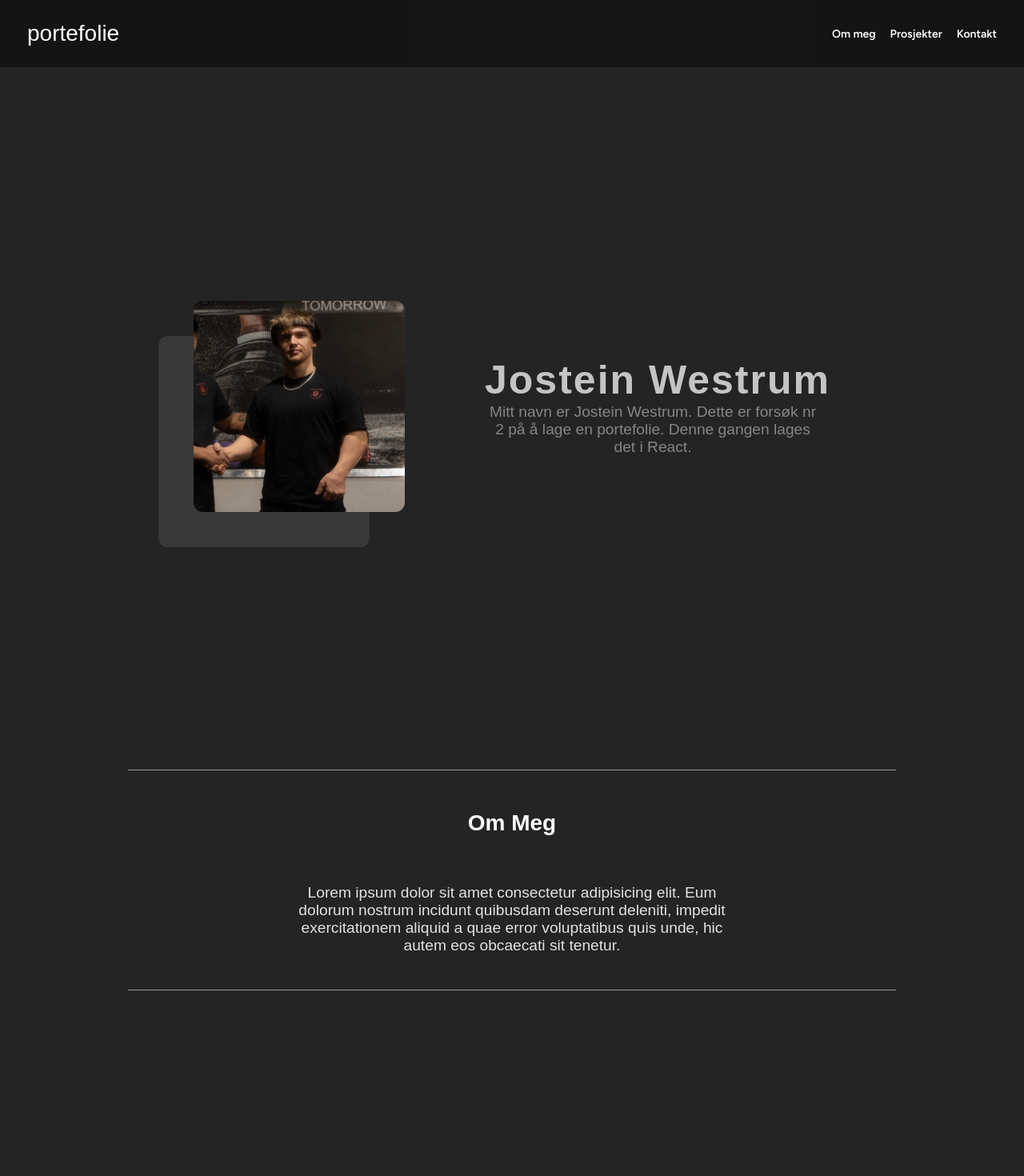
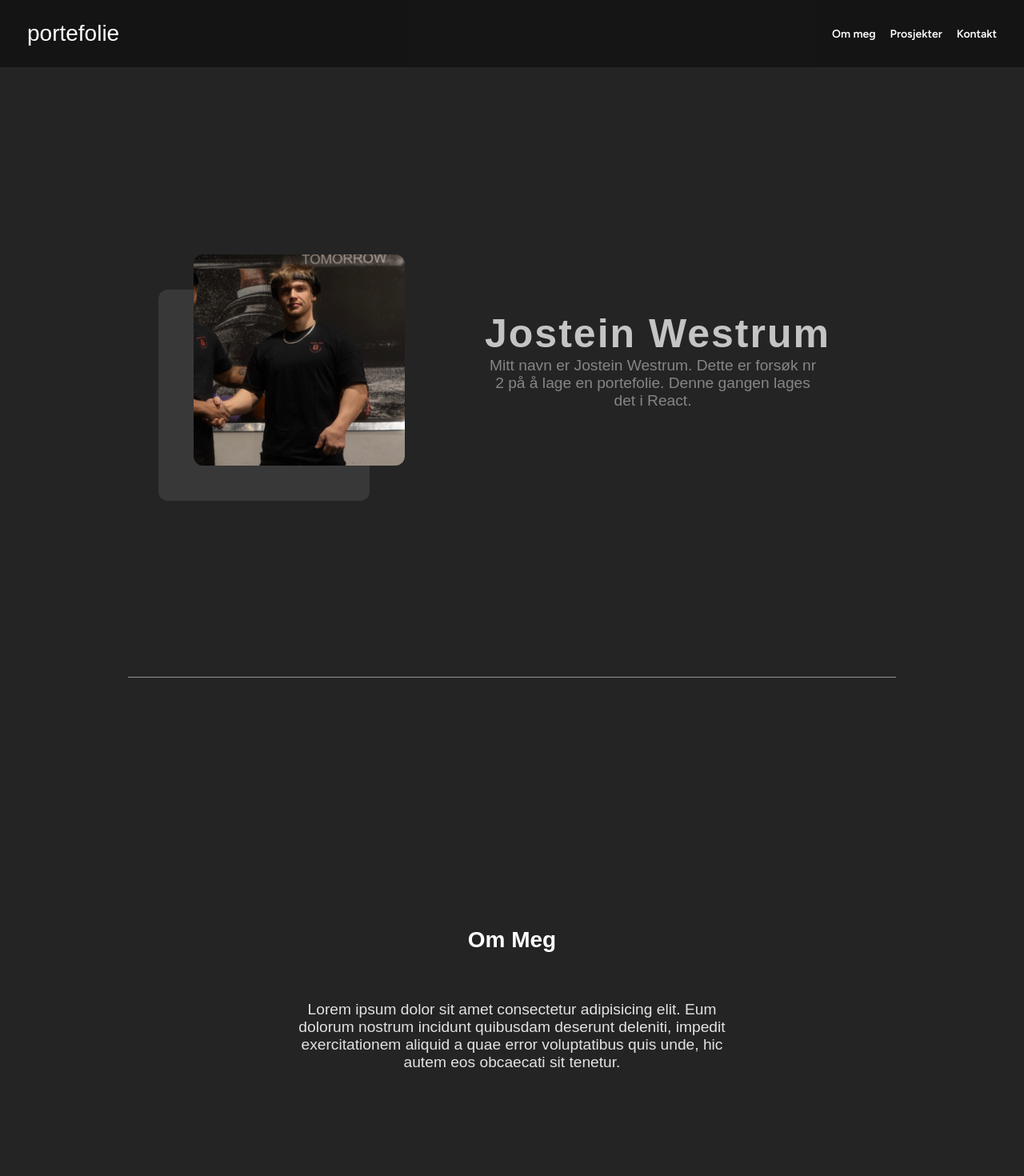
Before and after one commit to Jostein24sfj/react-portefolie, a React (Vite) app: page / in a window 1280 px wide. Shown: the top 1470 px of the page at 80% size. Built offline with nearby package versions, Linux system fonts and the light colour scheme.

Commit message:
removed code that was not in use. Added   min-height: 100vh; to aboutMe

```diff
--- a/src/AboutMe/AboutMe.css
+++ b/src/AboutMe/AboutMe.css
@@ -2,17 +2,18 @@
   margin: 0;
   padding: 0;
   box-sizing: border-box;
-  /* min-height: 100vh; */
 }
 
 .aboutMeContent {
   display: flex;
   flex-direction: column;
+  justify-content: center;
   align-items: center;
   text-align: center;
   border-top: 1px solid rgba(255, 255, 255, 0.5);
   border-bottom: 1px solid rgba(255, 255, 255, 0.5);
   padding: 44px 44px;
+  min-height: 100vh;
 }
 
 .aboutMeP {
--- a/src/FrontPage/FrontPage.css
+++ b/src/FrontPage/FrontPage.css
@@ -2,7 +2,6 @@
   margin: 0;
   padding: 0;
   box-sizing: border-box;
-    /* min-height: 100vh; */
 }
 
 .profilePic {
@@ -14,16 +13,11 @@
 }
 
 .frontPageContent {
-    /* display: grid; */
   display: flex;
   flex-wrap: wrap;
   justify-content: center;
   align-items: center;
   text-align: center;
-    min-height: 60vh;
-    /* padding: 364px; */
-    /* padding-top: 184px;
-    padding-bottom: 224px; */
   gap: 100px;
 }
 
@@ -35,10 +29,9 @@
 h1 {
   color: rgb(196, 196, 196);
   font-size: 50px;
-    letter-spacing: 2px; /* border-bottom: 1px white; */
+  letter-spacing: 2px;
 }
 
 p {
   font-size: larger;
-    /* padding: 64px; */
 }
--- a/src/FrontPage/FrontPage.jsx
+++ b/src/FrontPage/FrontPage.jsx
@@ -1,5 +1,4 @@
-import { useState } from "react";
-import "./FrontPage.css"
+import "./FrontPage.css";
 
 export default function FrontPage() {
   return (
--- a/src/Header/Header.css
+++ b/src/Header/Header.css
@@ -29,7 +29,6 @@
   border: none;
   cursor: pointer;
   font-size: 28px;
-    /* text-transform: uppercase; */
 }
 
 .headerBtn {
@@ -37,7 +36,6 @@
   font-weight: 600;
   font-size: 14px;
   cursor: pointer;
-    /* padding: 4px; */
   border-radius: 8px;
   border: none;
   background-color: #15151500;
--- a/src/Prosjekter/Prosjekter.css
+++ b/src/Prosjekter/Prosjekter.css
@@ -24,14 +24,12 @@
   border: none;
   background-color: #242424;
   color: white;
-  /* text-decoration: underline; */
   margin-inline: auto;
   width: 100%;
 }
 
 .allSections img {
   margin: auto;
-  /* object-position: 0px 0px; */
   object-fit: cover;
   width: 360px;
   height: 240px;
```
Lines whose indentation alone changed are shown as unchanged.
